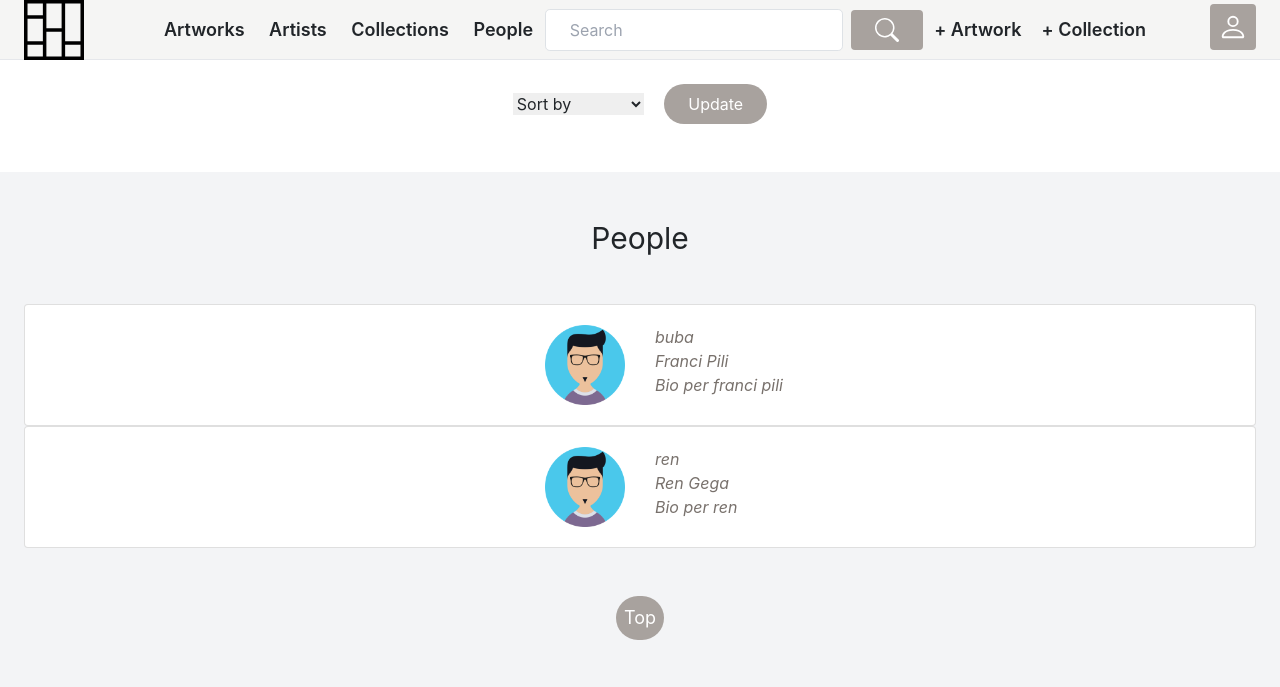
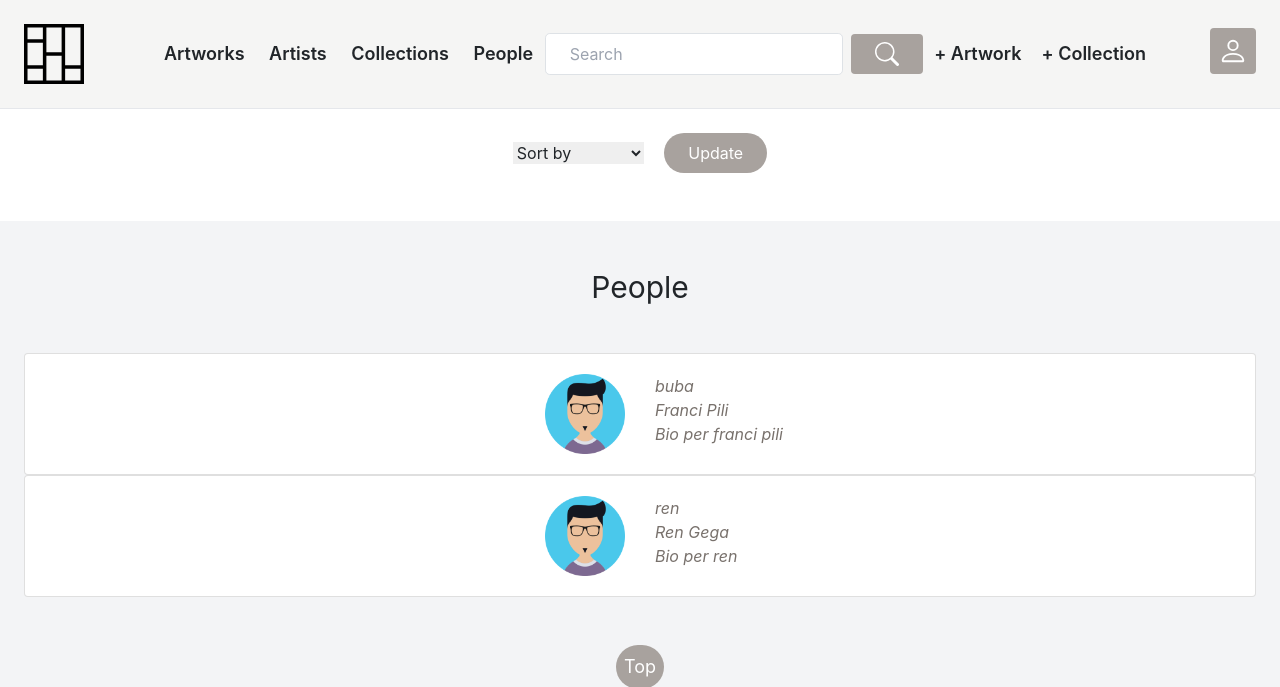
Before and after one commit to rengega/Art-Gallery, a Django app: page /accounts/all_users/ in a window 1280 px wide. Shown: the top 687 px of the page. Run offline with Django 4.2, Linux system fonts and the light colour scheme; a user stored in the database is signed in; data comes from the database, SQL or seed files in the repository; some libraries are stand-ins or nearby versions.

Commit message:
trying to fix error on user button for safari

```diff
--- a/core/templates/core/base.html
+++ b/core/templates/core/base.html
@@ -12,7 +12,7 @@
 </head>
 <body>
 
-<nav class="px-6 py-6 flex justify-between items-center bg-stone-100 border-b border-gray-200" style="max-height: 60px">
+<nav class="px-6 py-6 flex justify-between items-center bg-stone-100 border-b border-gray-200">
     <div class="flex justify-start justify-xl-between items-center">
 
         <div class="d-flex justify-start d-xl-none ml-0 ml-xl-20 space-x-5">
```
